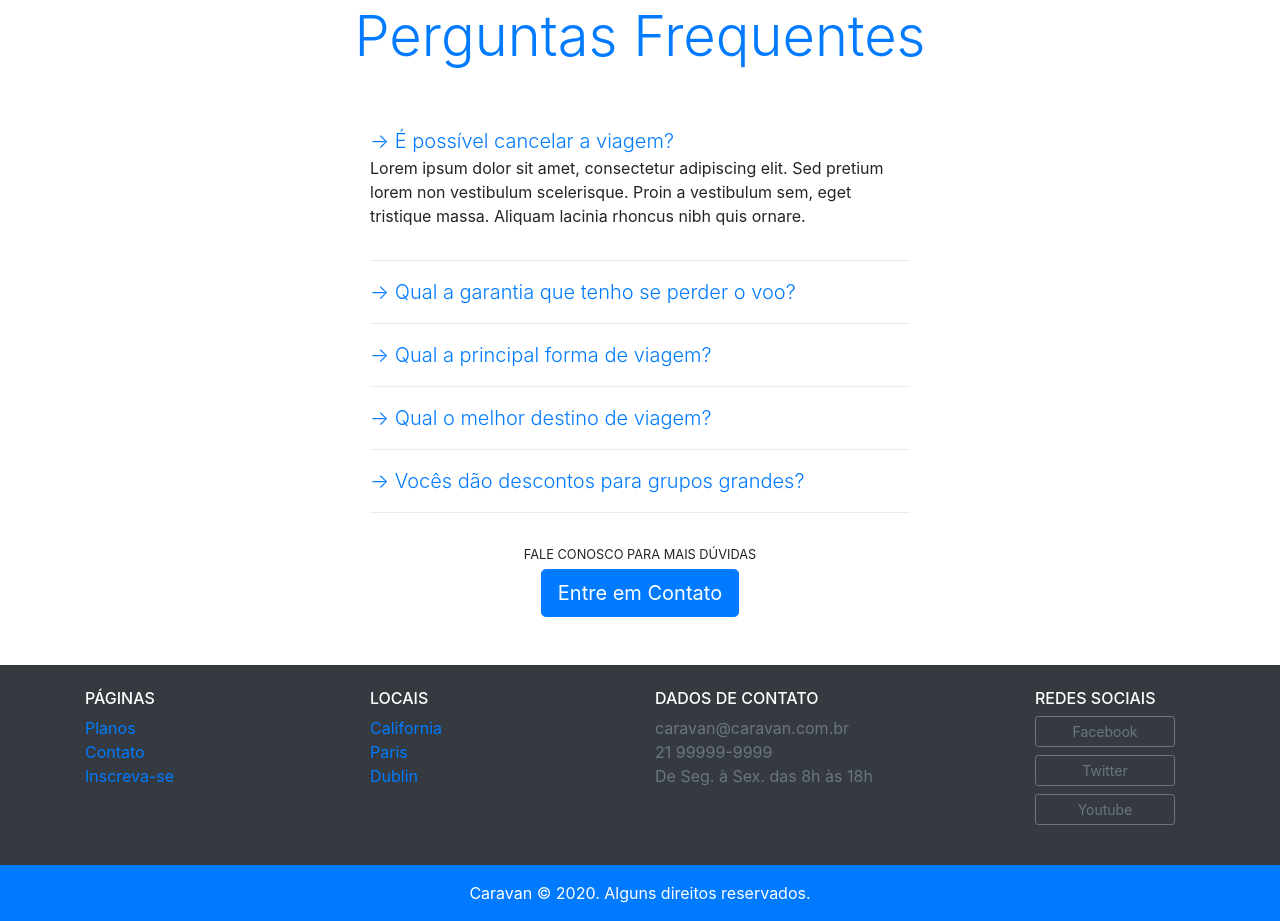
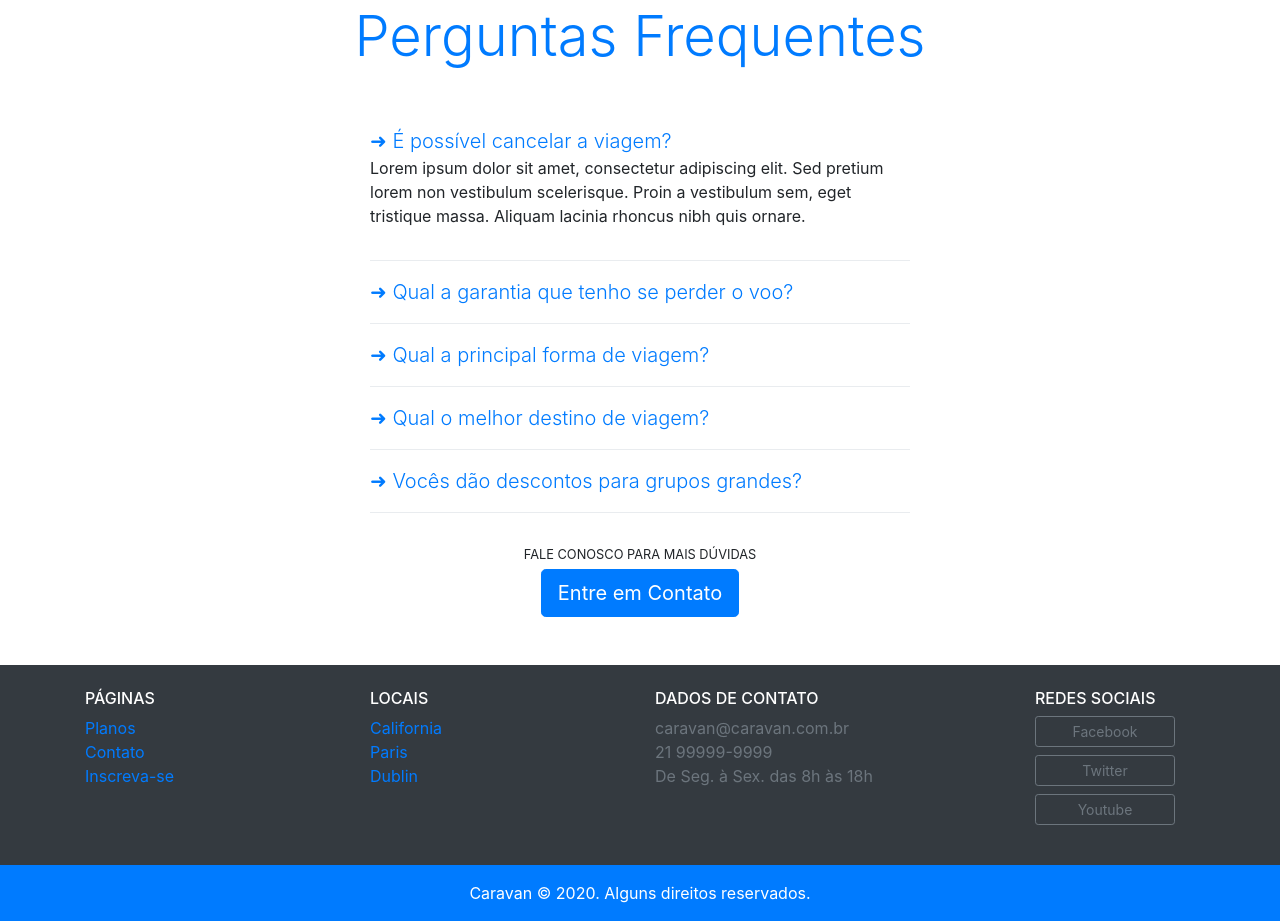
Before and after one commit to GeovanneMoro/caravan, a plain HTML site: page contato.html in a window 1280 px wide. Shown: the part 791-1712 px from the top of the page. Drawn offline with Linux system fonts and the light colour scheme.

Commit message:
Ajustes setas padronizadas

```diff
--- a/contato.html
+++ b/contato.html
@@ -127,35 +127,35 @@
       <div class="row justify-content-center">
         <div class="col-md-6" id="perguntasFrequentes">
           <div class="pergunta py-2">
-            <a class="lead" data-toggle="collapse" href="#pergunta1" aria-expanded="true" aria-controls="pergunta1">→ É possível cancelar a viagem?</a>
+            <a class="lead" data-toggle="collapse" href="#pergunta1" aria-expanded="true" aria-controls="pergunta1">&#10140 É possível cancelar a viagem?</a>
             <div id="pergunta1" class="collapse show" data-parent="#perguntasFrequentes" role="tabpanel">
               <p>Lorem ipsum dolor sit amet, consectetur adipiscing elit. Sed pretium lorem non vestibulum scelerisque. Proin a vestibulum sem, eget tristique massa. Aliquam lacinia rhoncus nibh quis ornare.</p>
             </div>
           </div>
           <div class="dropdown-divider"></div>
           <div class="pergunta py-2">
-            <a class="lead" data-toggle="collapse" href="#pergunta2" aria-expanded="true" aria-controls="pergunta2">→ Qual a garantia que tenho se perder o voo?</a>
+            <a class="lead" data-toggle="collapse" href="#pergunta2" aria-expanded="true" aria-controls="pergunta2">&#10140 Qual a garantia que tenho se perder o voo?</a>
             <div id="pergunta2" class="collapse" data-parent="#perguntasFrequentes" role="tabpanel">
               <p>Lorem ipsum dolor sit amet, consectetur adipiscing elit. Sed pretium lorem non vestibulum scelerisque. Proin a vestibulum sem, eget tristique massa. Aliquam lacinia rhoncus nibh quis ornare.</p>
             </div>
           </div>
           <div class="dropdown-divider"></div>
           <div class="pergunta py-2">
-            <a class="lead" data-toggle="collapse" href="#pergunta3" aria-expanded="true" aria-controls="pergunta3">→ Qual a principal forma de viagem?</a>
+            <a class="lead" data-toggle="collapse" href="#pergunta3" aria-expanded="true" aria-controls="pergunta3">&#10140 Qual a principal forma de viagem?</a>
             <div id="pergunta3" class="collapse" data-parent="#perguntasFrequentes" role="tabpanel">
               <p>Lorem ipsum dolor sit amet, consectetur adipiscing elit. Sed pretium lorem non vestibulum scelerisque. Proin a vestibulum sem, eget tristique massa. Aliquam lacinia rhoncus nibh quis ornare.</p>
             </div>
           </div>
           <div class="dropdown-divider"></div>
           <div class="pergunta py-2">
-            <a class="lead" data-toggle="collapse" href="#pergunta4" aria-expanded="true" aria-controls="pergunta4">→ Qual o melhor destino de viagem?</a>
+            <a class="lead" data-toggle="collapse" href="#pergunta4" aria-expanded="true" aria-controls="pergunta4">&#10140 Qual o melhor destino de viagem?</a>
             <div id="pergunta4" class="collapse" data-parent="#perguntasFrequentes" role="tabpanel">
               <p>Lorem ipsum dolor sit amet, consectetur adipiscing elit. Sed pretium lorem non vestibulum scelerisque. Proin a vestibulum sem, eget tristique massa. Aliquam lacinia rhoncus nibh quis ornare.</p>
             </div>
           </div>
           <div class="dropdown-divider"></div>
           <div class="pergunta py-2">
-            <a class="lead" data-toggle="collapse" href="#pergunta5" aria-expanded="true" aria-controls="pergunta5">→ Vocês dão descontos para grupos grandes?</a>
+            <a class="lead" data-toggle="collapse" href="#pergunta5" aria-expanded="true" aria-controls="pergunta5">&#10140 Vocês dão descontos para grupos grandes?</a>
             <div id="pergunta5" class="collapse" data-parent="#perguntasFrequentes" role="tabpanel">
               <p>Lorem ipsum dolor sit amet, consectetur adipiscing elit. Sed pretium lorem non vestibulum scelerisque. Proin a vestibulum sem, eget tristique massa. Aliquam lacinia rhoncus nibh quis ornare.</p>
             </div>
```
Also changed, not shown: index.html (+5 -5 lines).
